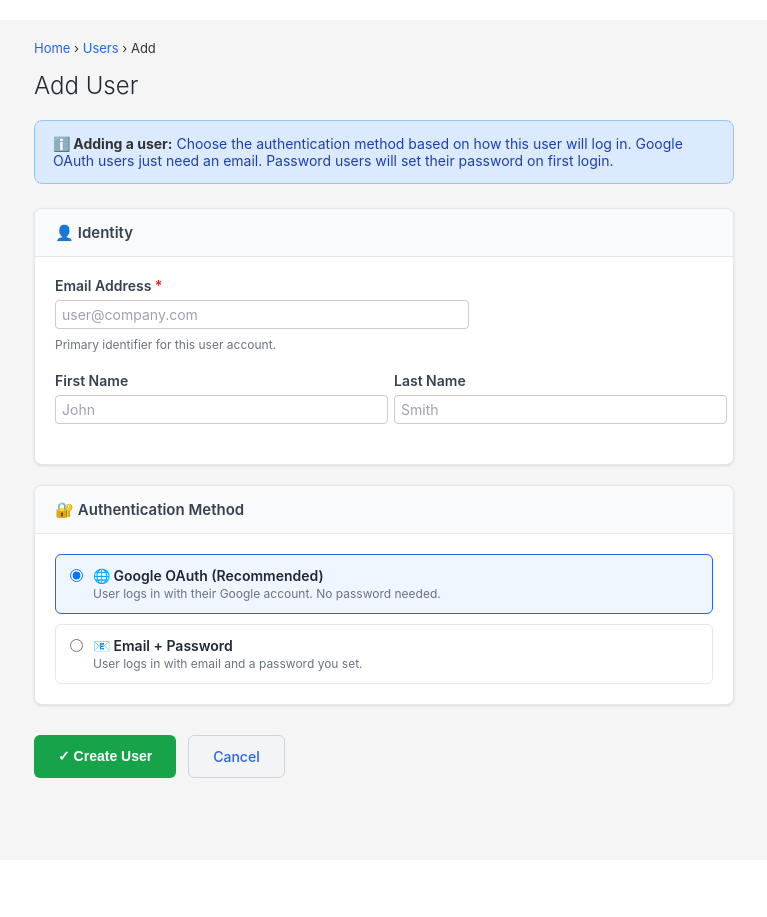
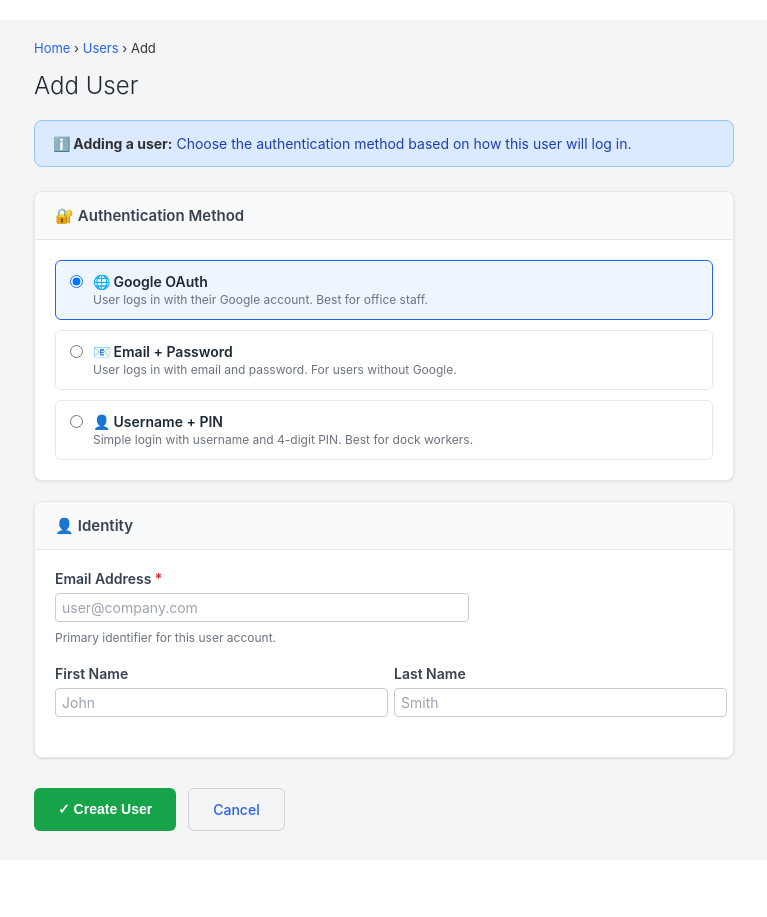
Before and after one commit to CinBarge/barge2rail-auth, a Django app: page /admin/sso/users/add/ in a window 1280 px wide. Shown: the part 49-966 px from the top of the page, without its empty margins (256-1023 px from the left). Run offline with Django 4.2, Linux system fonts and the light colour scheme; the visitor is signed in with stand-in values (Sample User, id 1); parts of the project's set-up code (start-up, migrations or seed data) failed here and were passed over.

Commit message:
feat: Add username+PIN auth option for dock workers
- Three auth methods: Google OAuth, Email+Password, Username+PIN
- Form dynamically shows appropriate fields per auth type
- PIN input restricted to 4 digits
- Username restricted to alphanumeric + underscore

```diff
--- a/sso/templates/admin/sso/user_form.html
+++ b/sso/templates/admin/sso/user_form.html
@@ -163,7 +163,7 @@
     margin-top: 2px;
 }
 
-.password-fields {
+.extra-fields {
     display: none;
     margin-top: 15px;
     padding: 15px;
@@ -171,13 +171,13 @@
     border: 1px solid #fcd34d;
     border-radius: 6px;
 }
-.password-fields.visible {
+.extra-fields.visible {
     display: block;
 }
-.password-fields .form-group {
+.extra-fields .form-group {
     margin-bottom: 12px;
 }
-.password-fields .form-input {
+.extra-fields .form-input {
     max-width: 100%;
 }
 
@@ -259,6 +259,11 @@
     border-radius: 4px;
     font-size: 12px;
 }
+
+/* Email field visibility */
+#emailGroup.hidden {
+    display: none;
+}
 </style>
 {% endblock %}
 
@@ -275,7 +280,7 @@
     {% if edit_user %}Edit{% else %}Add{% endif %}
 </div>
 
-<h1>{% if edit_user %}Edit User: {{ edit_user.email }}{% else %}Add User{% endif %}</h1>
+<h1>{% if edit_user %}Edit User: {{ edit_user.email|default:edit_user.anonymous_username }}{% else %}Add User{% endif %}</h1>
 
 {% if messages %}
 <div style="margin-bottom: 20px;">
@@ -293,7 +298,6 @@
 <div class="info-box">
     <strong>ℹ️ Adding a user:</strong>
     Choose the authentication method based on how this user will log in.
-    Google OAuth users just need an email. Password users will set their password on first login.
 </div>
 {% endif %}
 
@@ -303,23 +307,66 @@
     <input type="hidden" name="return_url" value="{{ return_url }}">
     {% endif %}
 
+    {% if not edit_user %}
+    <!-- Authentication Method Section (new users only) - FIRST -->
+    <div class="form-card">
+        <div class="form-card-header">
+            <h3>🔐 Authentication Method</h3>
+        </div>
+        <div class="form-card-body">
+            <div class="auth-method-options">
+                <label class="auth-option selected" data-method="google">
+                    <input type="radio" name="auth_method" value="google" checked>
+                    <div class="auth-option-content">
+                        <div class="auth-option-title">🌐 Google OAuth</div>
+                        <div class="auth-option-desc">User logs in with their Google account. Best for office staff.</div>
+                    </div>
+                </label>
+                <label class="auth-option" data-method="password">
+                    <input type="radio" name="auth_method" value="password">
+                    <div class="auth-option-content">
+                        <div class="auth-option-title">📧 Email + Password</div>
+                        <div class="auth-option-desc">User logs in with email and password. For users without Google.</div>
+                    </div>
+                </label>
+                <label class="auth-option" data-method="anonymous">
+                    <input type="radio" name="auth_method" value="anonymous">
+                    <div class="auth-option-content">
+                        <div class="auth-option-title">👤 Username + PIN</div>
+                        <div class="auth-option-desc">Simple login with username and 4-digit PIN. Best for dock workers.</div>
+                    </div>
+                </label>
+            </div>
+        </div>
+    </div>
+    {% endif %}
+
     <!-- Identity Section -->
     <div class="form-card">
         <div class="form-card-header">
             <h3>👤 Identity</h3>
         </div>
         <div class="form-card-body">
-            <div class="form-group">
-                <label for="email">Email Address <span class="required">*</span></label>
+            <!-- Email (shown for google/password, hidden for anonymous) -->
+            <div class="form-group" id="emailGroup">
+                <label for="email">Email Address <span class="required" id="emailRequired">*</span></label>
                 {% if edit_user %}
                 <input type="email" id="email" name="email" class="form-input readonly"
                        value="{{ edit_user.email }}" readonly>
                 <span class="form-help">Email is tied to identity and cannot be changed.</span>
                 {% else %}
                 <input type="email" id="email" name="email" class="form-input"
-                       placeholder="user@company.com" required>
+                       placeholder="user@company.com">
                 <span class="form-help">Primary identifier for this user account.</span>
                 {% endif %}
+            </div>
+
+            <!-- Username (shown for anonymous only) -->
+            <div class="form-group hidden" id="usernameGroup">
+                <label for="username">Username <span class="required">*</span></label>
+                <input type="text" id="username" name="username" class="form-input"
+                       placeholder="jsmith" pattern="[a-zA-Z0-9_]+" maxlength="50">
+                <span class="form-help">Letters, numbers, underscores only. This is their login ID.</span>
             </div>
 
             <div class="form-row-grid">
@@ -336,34 +383,9 @@
                            placeholder="Smith">
                 </div>
             </div>
-        </div>
-    </div>
 
-    {% if not edit_user %}
-    <!-- Authentication Method Section (new users only) -->
-    <div class="form-card">
-        <div class="form-card-header">
-            <h3>🔐 Authentication Method</h3>
-        </div>
-        <div class="form-card-body">
-            <div class="auth-method-options">
-                <label class="auth-option selected" data-method="google">
-                    <input type="radio" name="auth_method" value="google" checked>
-                    <div class="auth-option-content">
-                        <div class="auth-option-title">🌐 Google OAuth (Recommended)</div>
-                        <div class="auth-option-desc">User logs in with their Google account. No password needed.</div>
-                    </div>
-                </label>
-                <label class="auth-option" data-method="password">
-                    <input type="radio" name="auth_method" value="password">
-                    <div class="auth-option-content">
-                        <div class="auth-option-title">📧 Email + Password</div>
-                        <div class="auth-option-desc">User logs in with email and a password you set.</div>
-                    </div>
-                </label>
-            </div>
-
-            <div class="password-fields" id="passwordFields">
+            <!-- Password fields (shown for password auth) -->
+            <div class="extra-fields" id="passwordFields">
                 <div class="form-group">
                     <label for="password">Initial Password <span class="required">*</span></label>
                     <input type="password" id="password" name="password" class="form-input"
@@ -371,9 +393,19 @@
                     <span class="form-help">Minimum 8 characters. User should change this after first login.</span>
                 </div>
             </div>
+
+            <!-- PIN fields (shown for anonymous auth) -->
+            <div class="extra-fields" id="pinFields">
+                <div class="form-group">
+                    <label for="pin">4-Digit PIN <span class="required">*</span></label>
+                    <input type="text" id="pin" name="pin" class="form-input"
+                           placeholder="1234" pattern="[0-9]{4}" maxlength="4"
+                           style="max-width: 120px; text-align: center; font-size: 18px; letter-spacing: 8px;">
+                    <span class="form-help">Simple 4-digit code for quick login.</span>
+                </div>
+            </div>
         </div>
     </div>
-    {% endif %}
 
     {% if edit_user %}
     <!-- Status Section (edit mode) -->
@@ -393,7 +425,9 @@
             <div class="form-group" style="margin-top: 15px;">
                 <label>Auth Method</label>
                 <div style="padding: 8px 0; font-size: 14px;">
-                    {% if edit_user.auth_method == 'google' %}
+                    {% if edit_user.auth_type == 'anonymous' %}
+                    👤 Username + PIN
+                    {% elif edit_user.auth_method == 'google' %}
                     🌐 Google OAuth
                     {% else %}
                     📧 Email + Password
@@ -457,8 +491,46 @@
 <script>
 document.addEventListener('DOMContentLoaded', function() {
     const authOptions = document.querySelectorAll('.auth-option');
+    const emailGroup = document.getElementById('emailGroup');
+    const emailInput = document.getElementById('email');
+    const emailRequired = document.getElementById('emailRequired');
+    const usernameGroup = document.getElementById('usernameGroup');
+    const usernameInput = document.getElementById('username');
     const passwordFields = document.getElementById('passwordFields');
     const passwordInput = document.getElementById('password');
+    const pinFields = document.getElementById('pinFields');
+    const pinInput = document.getElementById('pin');
+
+    function updateFieldVisibility(method) {
+        // Reset all
+        emailGroup.classList.remove('hidden');
+        usernameGroup.classList.add('hidden');
+        passwordFields.classList.remove('visible');
+        pinFields.classList.remove('visible');
+
+        // Set required states
+        emailInput.required = false;
+        usernameInput.required = false;
+        passwordInput.required = false;
+        pinInput.required = false;
+
+        if (method === 'google') {
+            emailInput.required = true;
+            emailRequired.style.display = 'inline';
+        } else if (method === 'password') {
+            emailInput.required = true;
+            emailRequired.style.display = 'inline';
+            passwordFields.classList.add('visible');
+            passwordInput.required = true;
+        } else if (method === 'anonymous') {
+            emailGroup.classList.add('hidden');
+            emailRequired.style.display = 'none';
+            usernameGroup.classList.remove('hidden');
+            usernameInput.required = true;
+            pinFields.classList.add('visible');
+            pinInput.required = true;
+        }
+    }
 
     authOptions.forEach(option => {
         const radio = option.querySelector('input[type="radio"]');
@@ -469,17 +541,30 @@ document.addEventListener('DOMContentLoaded', function() {
             option.classList.add('selected');
             radio.checked = true;
 
-            // Show/hide password fields
-            if (radio.value === 'password') {
-                passwordFields.classList.add('visible');
-                passwordInput.required = true;
-            } else {
-                passwordFields.classList.remove('visible');
-                passwordInput.required = false;
-                passwordInput.value = '';
-            }
+            // Update field visibility
+            updateFieldVisibility(radio.value);
         });
     });
+
+    // PIN input - numbers only
+    if (pinInput) {
+        pinInput.addEventListener('input', function() {
+            this.value = this.value.replace(/[^0-9]/g, '').slice(0, 4);
+        });
+    }
+
+    // Username input - alphanumeric and underscore only
+    if (usernameInput) {
+        usernameInput.addEventListener('input', function() {
+            this.value = this.value.replace(/[^a-zA-Z0-9_]/g, '').toLowerCase();
+        });
+    }
 });
 </script>
+
+<style>
+.hidden {
+    display: none !important;
+}
+</style>
 {% endblock %}
```
Also changed, not shown: sso/admin_views.py (+41 -8 lines).
